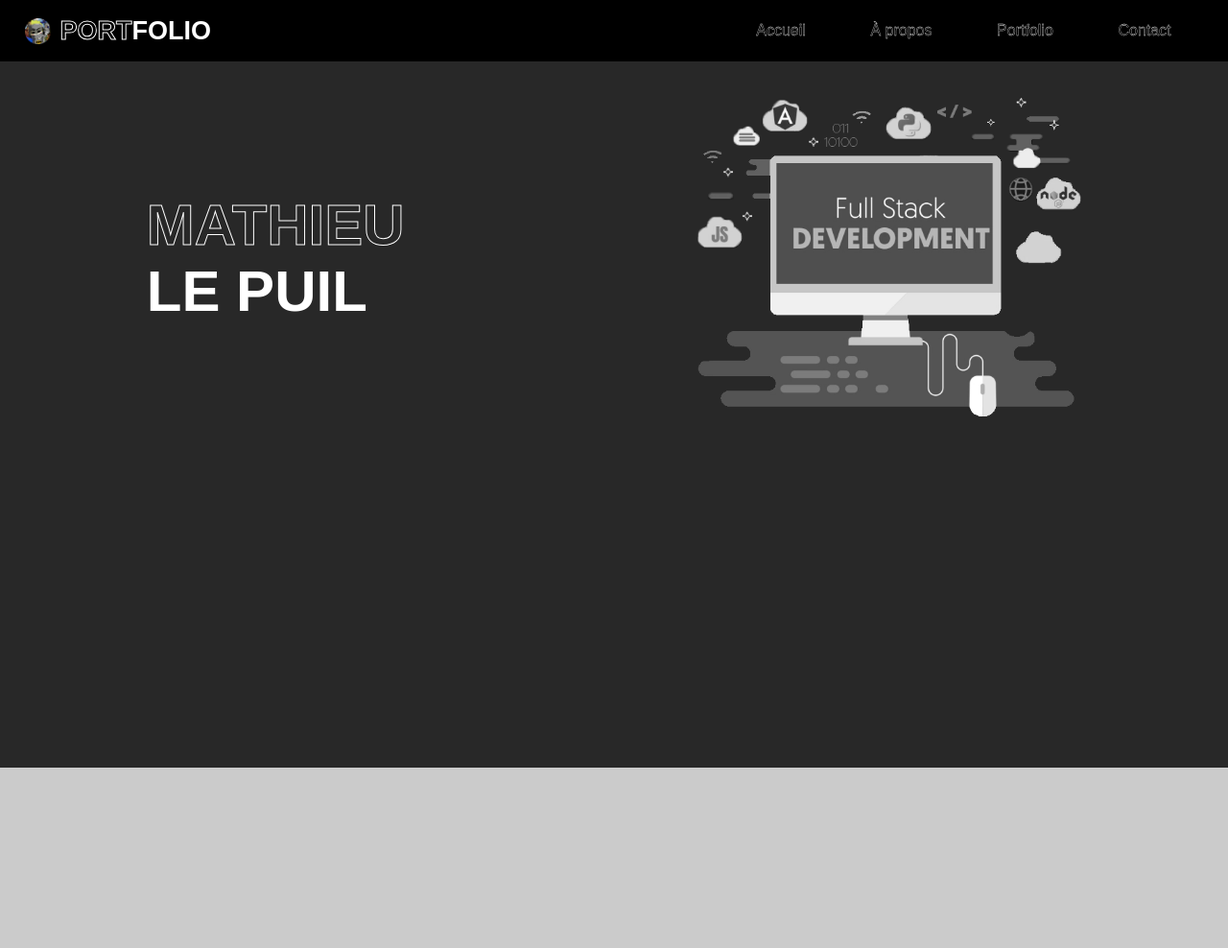
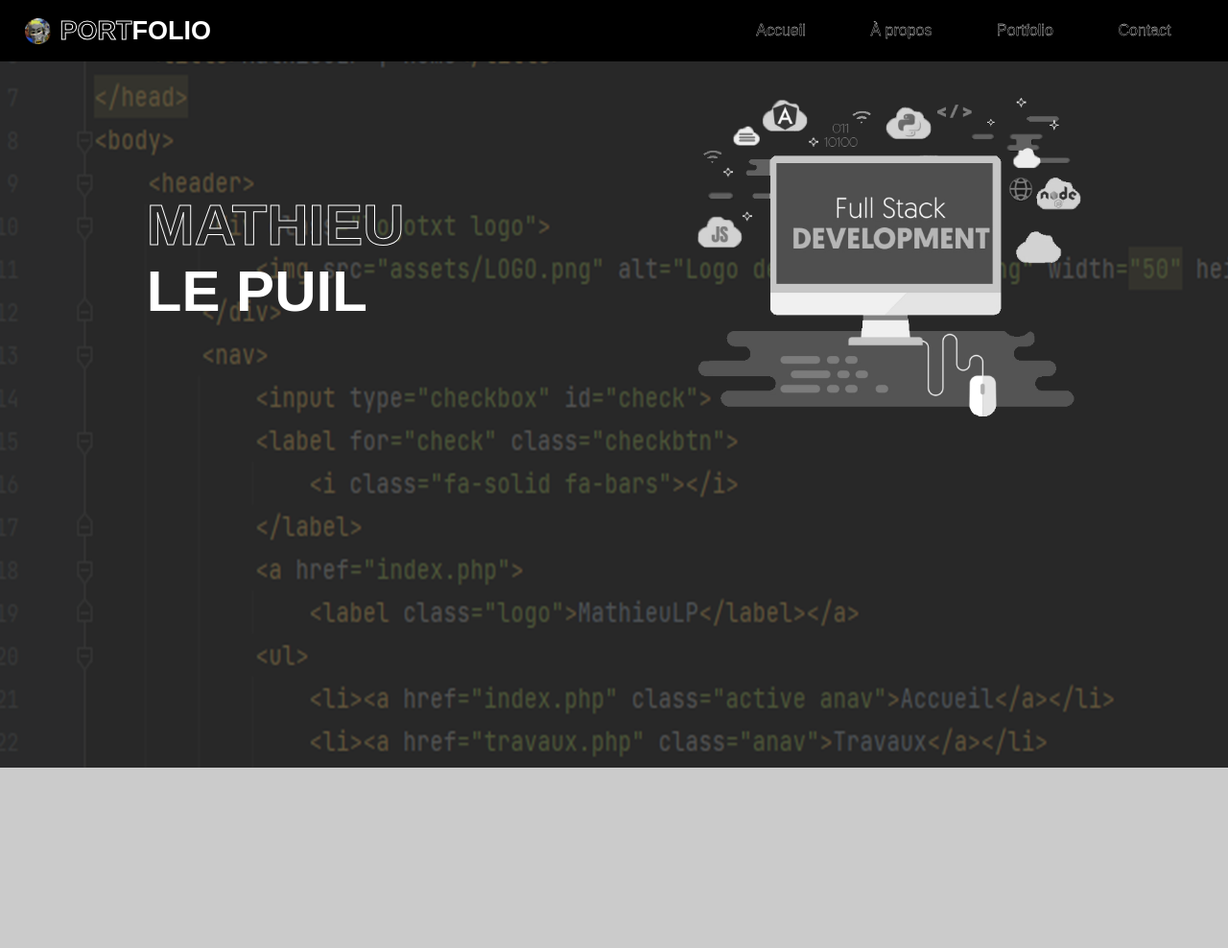
Before and after one commit to MathieuLePuil/portfolio.mathieulp.fr, a PHP site: page / in a window 1280 px wide. Shown: the top 988 px of the page at 96% size. Run offline with PHP 8.4, Linux system fonts and the light colour scheme; some libraries are stand-ins or nearby versions.

Commit message:
Auto Commit

```diff
--- a/style/style.css
+++ b/style/style.css
@@ -143,6 +143,7 @@ nav {
     height: 100vh;
     width: 100%;
     background-color: #282828;
+    background-image: url("../assets/fonddev1.png");
 }
 
 .home {
```
Also changed, not shown: assets/fonddev1.png.
